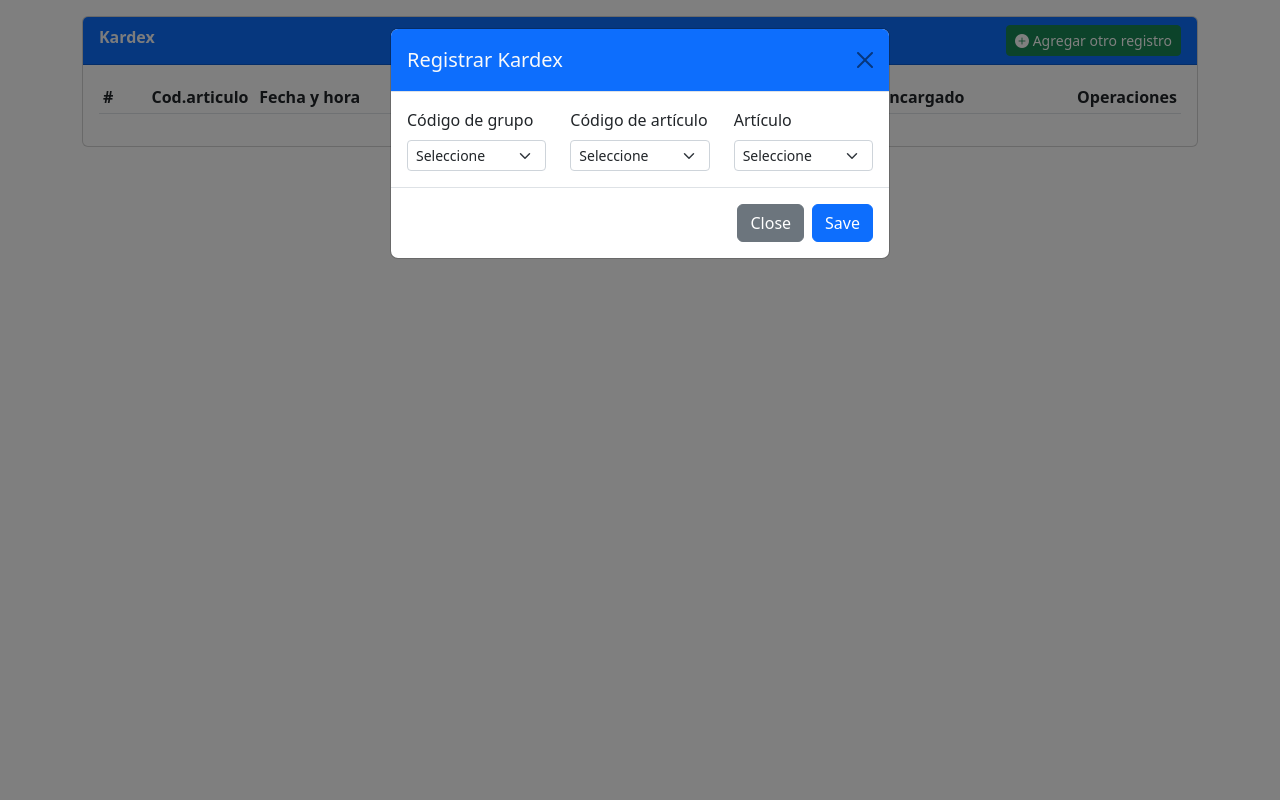
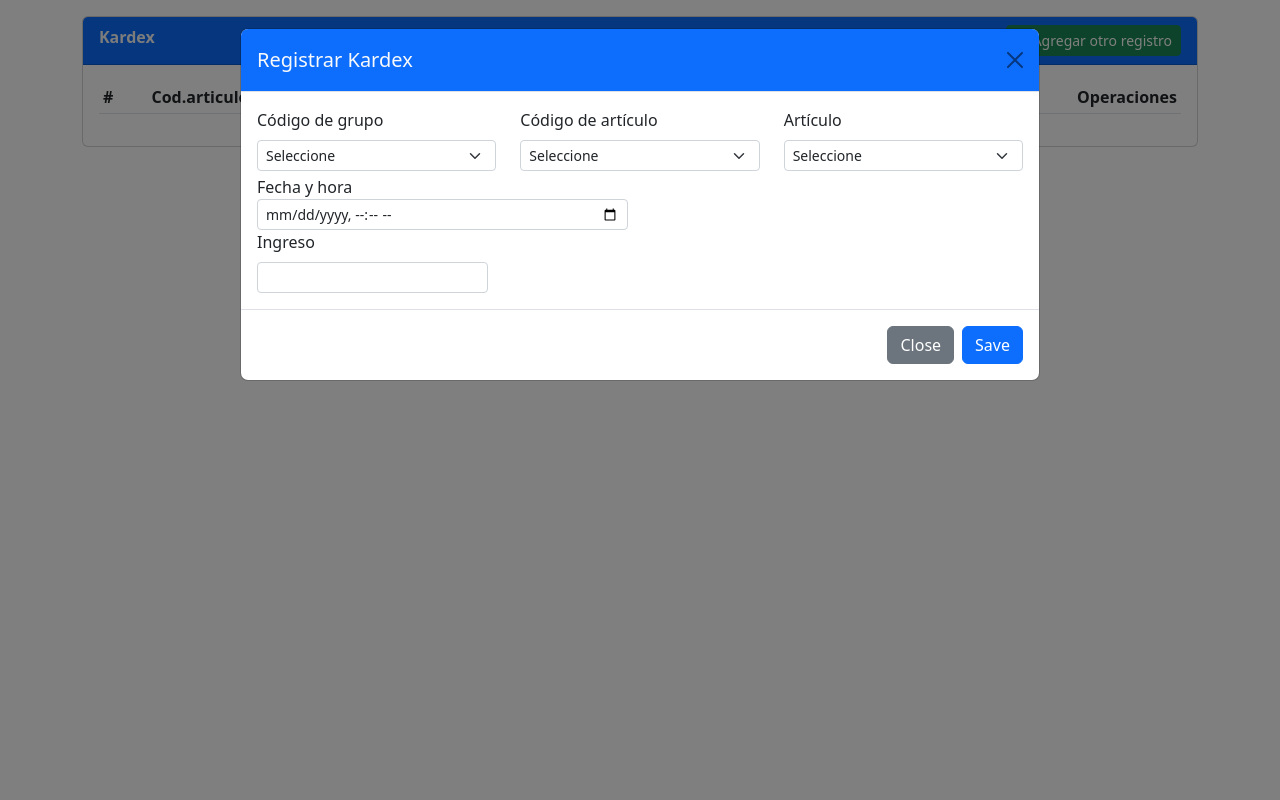
Before and after one commit to lucas2003a/aip, a PHP site: page /kardex.php in a window 1280 px wide, after a click on "Agregar otro registro". Run offline with PHP 8.4, Linux system fonts and the light colour scheme; lists and menus that the app fills with data are empty.

Commit message:
formulario kardex

```diff
--- a/views/kardex.php
+++ b/views/kardex.php
@@ -75,8 +75,8 @@
         <!-- Button trigger modal -->
 
         <!-- Modal -->
-        <div class="modal fade" id="modal-registro-kardex" tabindex="-1" role="dialog" aria-labelledby="modalTitleId" aria-hidden="true">
-            <div class="modal-dialog" role="document">
+        <div class="modal fade modal" id="modal-registro-kardex" tabindex="-1" role="dialog" aria-labelledby="modalTitleId" aria-hidden="true">
+            <div class="modal-dialog modal-lg" role="document">
                 <div class="modal-content">
                         <div class="modal-header bg-primary text-light">
                                 <h5 class="modal-title" id="modalTitleId">Registrar kardex</h5>
@@ -102,6 +102,16 @@
                                     <select name="articulo" id="articulo" class="form-select form-select-sm">
                                         <option value="">Seleccione</option>
                                     </select>
+                                </div>
+                                <div class="col-md-6 mt-1">
+                                    <label for="fechaHora">Fecha y hora</label>
+                                    <input type="datetime-local" name="fechaHora" id="fechaHora" class="form-control form-control-sm">
+                                </div>
+                                <div class="row">
+                                    <div class="col-md-4">
+                                        <label for="ingreso" class="form-label">Ingreso</label>
+                                        <input type="number" name="ingreso" id="ingreso" class="form-control form-control-sm">
+                                    </div>
                                 </div>
                             </div>
                         </form>
```
